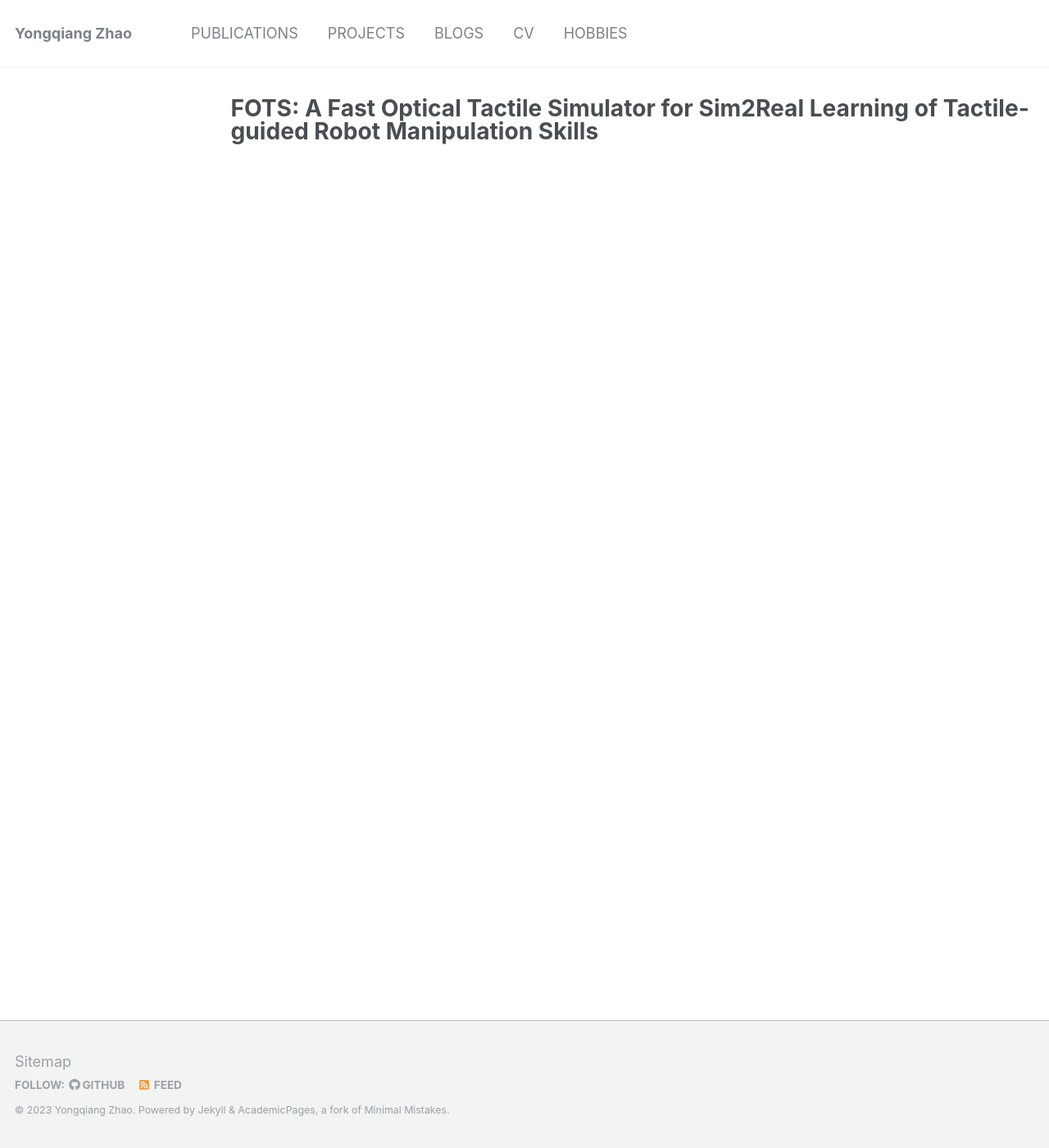
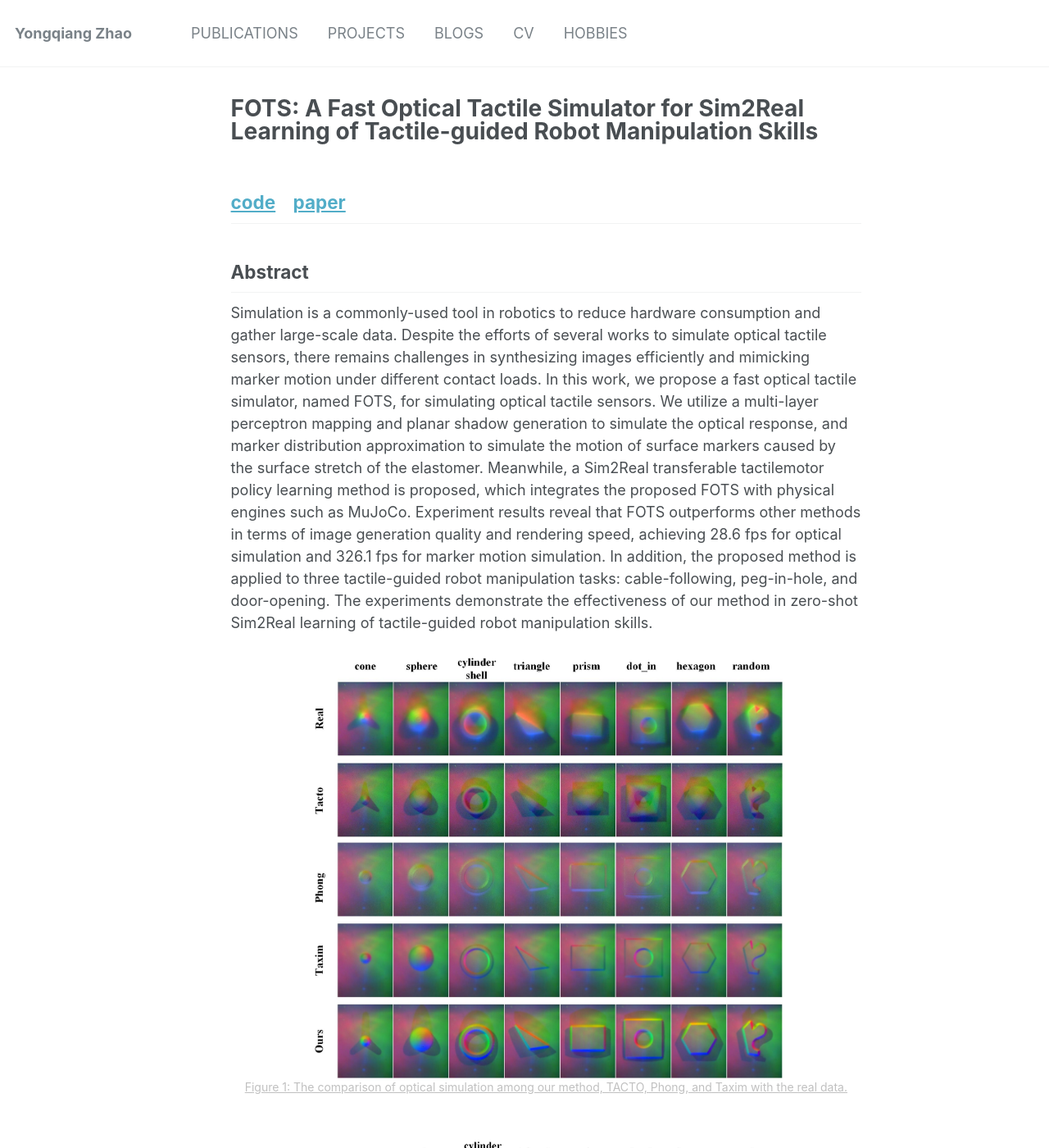
Before and after one commit to Rancho-zhao/Rancho-zhao.github.io, a Jekyll site: the page built from _pages/fots.md, in a window 1280 px wide and 1400 px high. Shown: the whole window at 82% size. Built offline with Jekyll 4.4.1, drawn with Linux system fonts in a browser that asks for light colours; some of the changed lines change nothing that is shown; some of the changed text lies outside the part shown.

Commit message:
Update fots.md

```diff
--- a/_pages/fots.md
+++ b/_pages/fots.md
@@ -1,5 +1,4 @@
 ---
-layout: archive-taxonomy
 title: "FOTS: A Fast Optical Tactile Simulator for Sim2Real Learning of Tactile-guided Robot Manipulation Skills"
 permalink: /fots/
 author_profile: false
```
